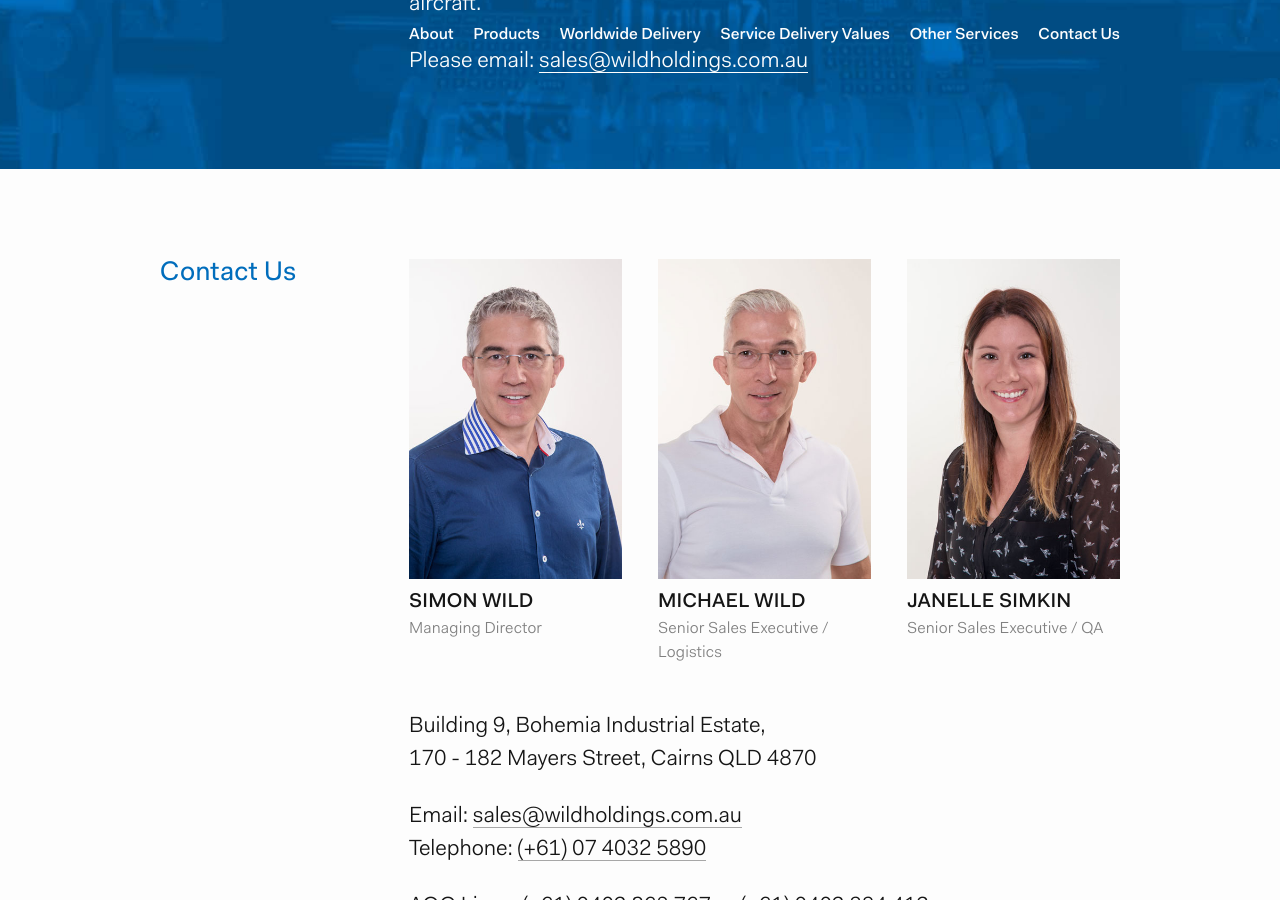
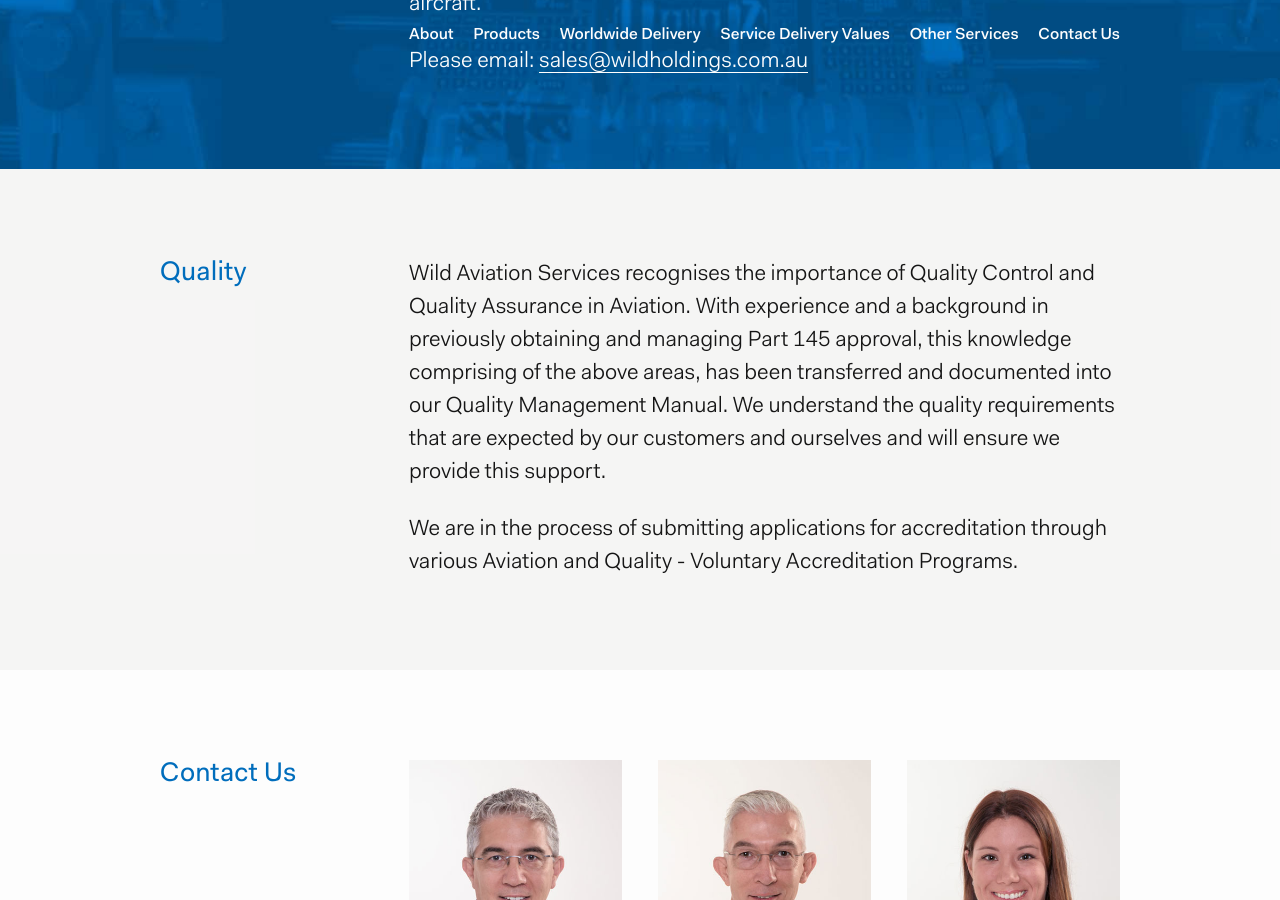
Before and after one commit to callumflack/wild-aviation, a Jekyll site: the page built from index.md, in a window 1280 px wide and 900 px high, scrolled down 4781 px. Built offline with Jekyll 4.4.1, drawn with Linux system fonts in a browser that asks for light colours; nearby versions of some CDN libraries; some of the changed text lies outside the part shown.

Commit message:
add 'quality' section

```diff
--- a/index.md
+++ b/index.md
@@ -81,12 +81,19 @@ sections:
 
         Please email: [sales@wildholdings.com.au](sales@wildholdings.com.au)
 
+  - title: Quality
+    panel: true
+    copy: |
+        Wild Aviation Services recognises the importance of Quality Control and Quality Assurance in Aviation. With experience and a background in previously obtaining and managing Part 145 approval, this knowledge comprising of the above areas, has been transferred and documented into our Quality Management Manual. We understand the quality requirements that are expected by our customers and ourselves and will ensure we provide this support.
+
+        We are in the process of submitting applications for accreditation through various Aviation and Quality - Voluntary Accreditation Programs.
+
   - title: Contact Us
     team: true
     form: true
     copy: |
-        Building 9, Bohemia Industrial Estate,<br>
-        170 - 182 Mayers Street, Cairns QLD 4870
+        Building 9, Bohemia Industrial Estate, <span class="u-sm-lineBreak">
+        170-182 Mayers Street, Cairns QLD 4870</span>
 
         Email: [sales@wildholdings.com.au](sales@wildholdings.com.au)<br>
         Telephone: <a href="tel:+61 07 4032 5890">(+61) 07 4032 5890</a>
```
